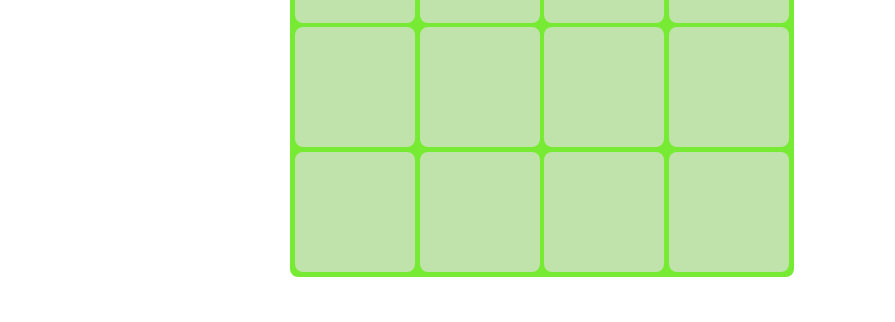
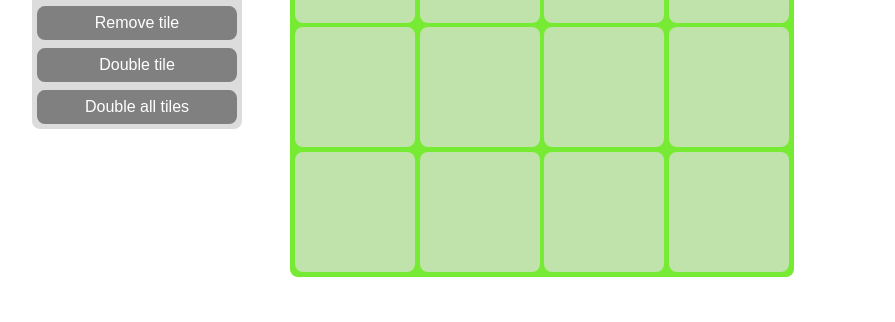
Before and after one commit to Milk-Cool/2060, a website built with Vite: page index.html in a window 1280 px wide. Shown: the part 375-697 px from the top of the page, without its empty margins (98-993 px from the left). Built offline with nearby package versions, Linux system fonts and the light colour scheme; what 2048-engine would draw is missing.

Commit message:
powerups

```diff
--- a/index.html
+++ b/index.html
@@ -27,5 +27,6 @@
         <h1 id="name">2060</h1>
         <div id="board"></div>
         <h1 id="msg"></h1>
+        <div id="powerups"></div>
     </body>
 </html>
--- a/index.ts
+++ b/index.ts
@@ -2,6 +2,7 @@ import { createGame, Direction, Game } from "2048-engine";
 
 import levels from "./levels";
 import strings from "./strings";
+import { PowerupCallback, PowerupCallbackTile, powerups } from "./powerups";
 
 const board = document.querySelector("#board");
 
@@ -13,6 +14,9 @@ let seconds = TIME;
 
 let countInterval: number;
 let renderTimeout: number | null = null;
+
+let lastCallback: PowerupCallbackTile | null = null;
+let disabledPowerups: number[] = [];
 
 for(let _ = 0; _ < 16; _++) {
     const div = document.createElement("div");
@@ -39,6 +43,14 @@ const render = () => {
             div.classList.add("tile");
             div.style.background = `hsl(98, 83%, ${20 + Math.min(20, 2 * Math.log2(value))}%)`;
             div.innerText = value.toString();
+
+            div.addEventListener("click", () => {
+                if(lastCallback === null) return;
+                game.currentState = lastCallback(game.currentState, x, y);
+                lastCallback = null;
+                render();
+            });
+
             blocks[n].appendChild(div);
         }
 
@@ -88,9 +100,50 @@ const cycle = () => {
     }
     save();
 
+    updatePowerups();
+
     reset();
     render();
 };
+
+const powerupContainer = document.querySelector("#powerups") as HTMLDivElement;
+
+const updatePowerups = () => {
+    disabledPowerups = [];
+    for(const child of Array.from(powerupContainer.children))
+        child.remove();
+
+    const header = document.createElement("h1");
+    header.innerText = "Powerups";
+    powerupContainer.appendChild(header);
+
+    for(let powerupI = 0; powerupI < powerups.length; powerupI++) {
+        const powerup = powerups[powerupI];
+        const powerupDiv = document.createElement("div");
+        powerupDiv.innerText = powerup.name;
+        if(level < powerup.minLevel)
+            powerupDiv.classList.add("disabled")
+        // TODO: handle disabling powerups per game
+        else if(powerup.type === "simple")
+            powerupDiv.addEventListener("click", () => {
+                if(disabledPowerups.includes(powerupI)) return;
+                game.currentState = powerup.callback(game.currentState);
+                render();
+                disabledPowerups.push(powerupI);
+                powerupDiv.classList.add("disabled");
+            });
+        else
+            powerupDiv.addEventListener("click", () => {
+                if(disabledPowerups.includes(powerupI)) return;
+                lastCallback = powerup.callback;
+                disabledPowerups.push(powerupI);
+                powerupDiv.classList.add("disabled");
+            });
+        powerupContainer.appendChild(powerupDiv);
+    }
+};
+
+updatePowerups();
 
 const count = () => {
     seconds--;
--- /dev/null
+++ b/powerups.ts
@@ -0,0 +1,64 @@
+/*
+name: Powerup display name
+minLevel: Unlock level
+type: Powerup type,
+    where "tile" is for when you have to select a tile
+    and "simple" is for when you only have to click the powerup name
+callback: Powerup callback, that takes and returns a GameState
+*/
+
+import { GameState, Tile } from "2048-engine";
+import Writeable from "./writeable";
+
+export type PowerupTypeSimple = "simple";
+export type PowerupTypeTile = "tile";
+export type PowerupType = PowerupTypeSimple | PowerupTypeTile;
+export type PowerupCallbackSimple = (state: GameState) => GameState;
+export type PowerupCallbackTile = (state: GameState, x: number, y: number) => GameState;
+export type PowerupCallback = PowerupCallbackSimple | PowerupCallbackTile;
+export type Powerup = {
+    name: string,
+    minLevel: number,
+    type: PowerupTypeSimple,
+    callback: PowerupCallbackSimple
+} | {
+    name: string,
+    minLevel: number,
+    type: PowerupTypeTile,
+    callback: PowerupCallbackTile
+};
+
+// Yes, I force the state to be writeable here. I know it's not the best way to do this.
+
+export const powerups: Powerup[] = [
+    {
+        name: "Remove tile",
+        minLevel: 2,
+        type: "tile",
+        callback(state, x, y) {
+            (state.board[y][x] as Writeable<null>) = null;
+            return state;
+        }
+    },
+    {
+        name: "Double tile",
+        minLevel: 4,
+        type: "tile",
+        callback(state, x, y) {
+            (state.board[y][x] as Writeable<Tile>).value *= 2;
+            return state;
+        }
+    },
+    {
+        name: "Double all tiles",
+        minLevel: 6,
+        type: "simple",
+        callback(state) {
+            for(let y = 0; y < state.board.length; y++)
+                for(let x = 0; x < state.board[y].length; x++)
+                    if(state.board[y][x] !== null)
+                        (state.board[y][x] as Writeable<Tile>).value *= 2;
+            return state;
+        }
+    }
+];
--- a/style.css
+++ b/style.css
@@ -58,6 +58,7 @@
     transform: translate(-50%, -50%);
     background: transparent;
     color: transparent;
+    pointer-events: none;
 }
 
 @keyframes appear {
@@ -104,6 +105,7 @@
     text-align: center;
     line-height: 7.5em;
     color: whitesmoke;
+    cursor: pointer;
 }
 
 #progress {
@@ -122,3 +124,35 @@
     height: 100%;
     background: green;
 }
+
+#progress > div, #progress {
+    border-radius: 8px;
+}
+
+#powerups {
+    position: fixed;
+    top: 50vh;
+    right: calc(50vw + 300px);
+    transform: translateY(-50%);
+    width: 200px;
+    text-align: center;
+
+    background: gainsboro;
+    padding: 5px;
+}
+
+#powerups > div {
+    background: green;
+    color: white;
+    cursor: pointer;
+    margin-top: 8px;
+    padding: 8px;
+}
+
+#powerups > div.disabled {
+    background: gray;
+}
+
+#powerups > div, #powerups {
+    border-radius: 8px;
+}
--- /dev/null
+++ b/writeable.ts
@@ -0,0 +1,2 @@
+type Writeable<T> = { -readonly [P in keyof T]: T[P] };
+export default Writeable;
```
